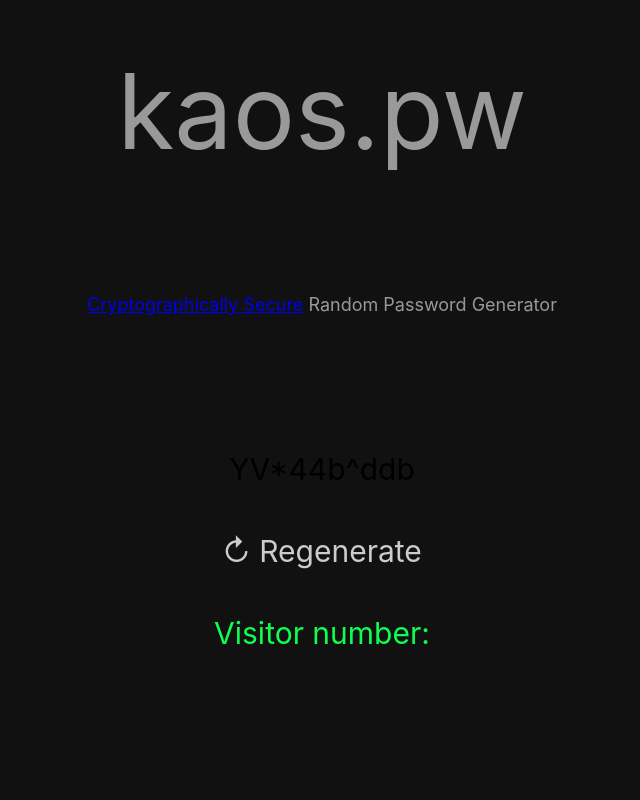
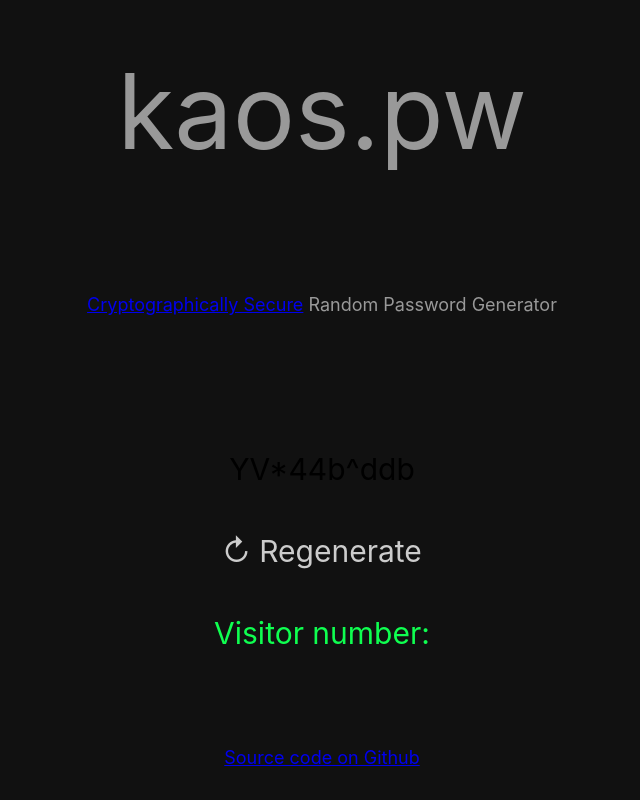
Before and after one commit to nmyers322/kaos.pw, a React (Create React App) app: page / in a window 1280 px wide. Shown: the whole page, without its empty margins (318-958 px from the left). Built offline with nearby package versions, Linux system fonts and the light colour scheme; no server answers.

Commit message:
github link

```diff
--- a/src/App.js
+++ b/src/App.js
@@ -91,6 +91,9 @@ const App = () => {
       <div className="page-counter">
         Visitor number: {visitorNumber}
       </div>
+      <p className="description-text">
+          <a href="https://github.com/nmyers322/kaos.pw">Source code on Github</a>
+      </p>
     </div>
   );
 }
```
